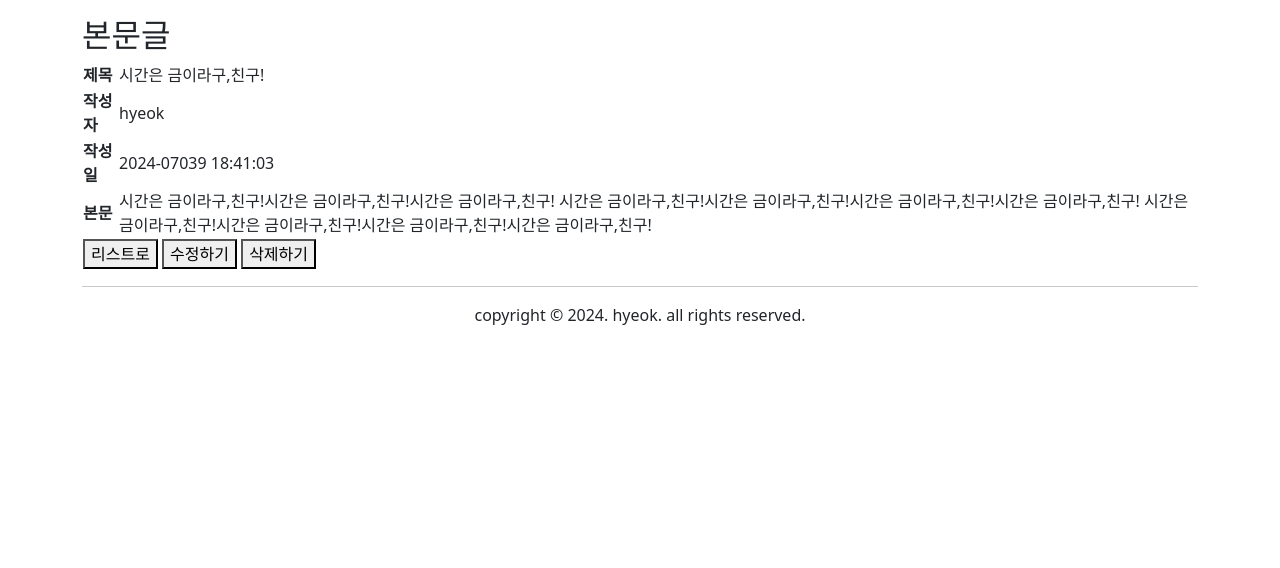
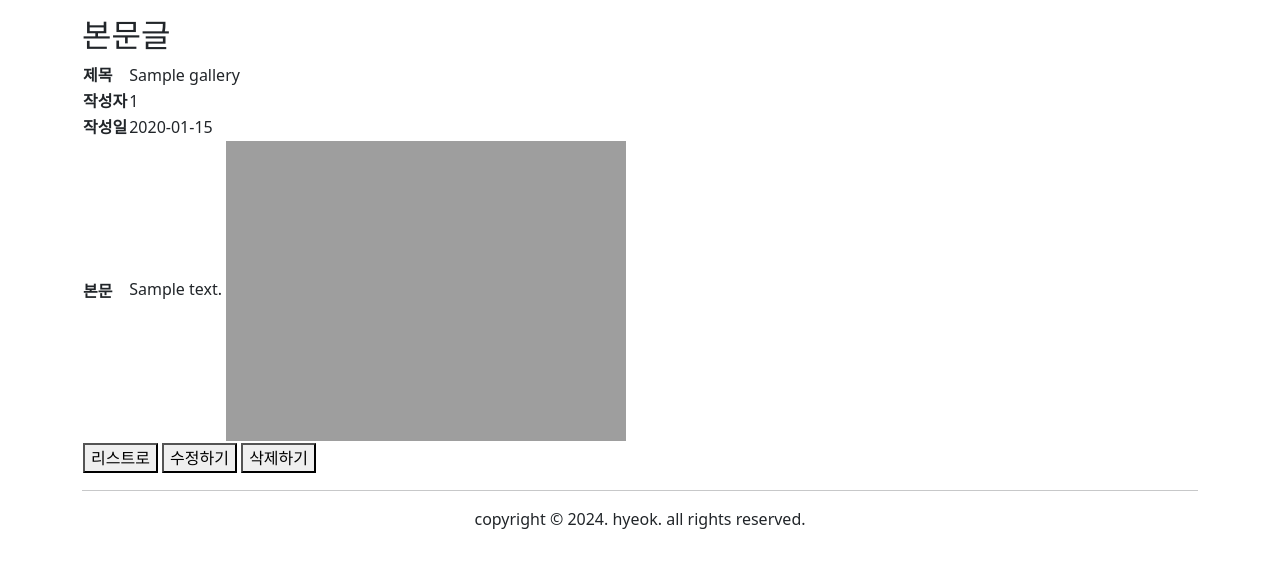
Before and after one commit to Hy30k92/semiprojectv1b, a FastAPI app: template views/templates/gallery/view.html in a window 1280 px wide. Shown: the part 145-713 px from the top of the page. Run offline with FastAPI, Linux system fonts and the light colour scheme; the template is opened without the code that fills it: most values are stand-ins (such as "Sample title", 1, 10 or a date in 2020); some libraries are stand-ins or nearby versions.

Commit message:
gallery list 관련 코드 추가 gallery view 관련 코드v1 추가

```diff
--- a/app/service/gallery.py
+++ b/app/service/gallery.py
@@ -3,6 +3,7 @@ from datetime import datetime
 
 from fastapi import Form
 from sqlalchemy import insert, select
+from sqlalchemy.orm import aliased
 
 from app.model.gallery import GalAttach, Gallery
 from app.schema.gallery import NewGallery
@@ -70,3 +71,20 @@ class GalleryService:
         except Exception as ex:
             print(f' ▶▶▶ select_gallery 에서 오류 발생: {str(ex)} ')
             db.rollback()
+
+    @staticmethod
+    def selectone_gallery(gno, db):
+        try:
+           stmt = select(Gallery).where(Gallery.gno == gno)
+           result1 = db.execute(stmt).first()
+
+           ga = aliased(GalAttach)
+           stmt = select(ga.fname, ga.fsize).where(ga.gno == gno)
+           result2 = db.execute(stmt).fetchall()
+
+           return result1, result2
+
+
+        except Exception as ex:
+            print(f' ▶▶▶ selectone_gallery 에서 오류 발생: {str(ex)} ')
+            db.rollback()
--- a/views/templates/gallery/list.html
+++ b/views/templates/gallery/list.html
@@ -54,7 +54,7 @@
     <div class="row" style="width: 888px; margin: 0 auto;">
         {% for ga in galist %}
         <div class="col-10 card m-1" style="width: 18rem">
-            <a href="/gallery/view/1">
+            <a href="/gallery/view/{{ ga.gno }}">
                 <img src="http://127.0.0.1/cdn/img/{{ ga.fname }}"
                      class="card-img-top" alt="..."></a><!-- 이미지 -->
             <div class="card-body">
--- a/views/templates/gallery/view.html
+++ b/views/templates/gallery/view.html
@@ -19,13 +19,18 @@
 <main>
     <h2>본문글</h2>
     <table>
-        <tr><th>제목</th><td>시간은 금이라구,친구!</td></tr>
-        <tr><th>작성자</th><td>hyeok</td></tr>
-        <tr><th>작성일</th><td>2024-07039 18:41:03</td></tr>
-        <tr><th>본문</th>
-            <td>시간은 금이라구,친구!시간은 금이라구,친구!시간은 금이라구,친구!
-                시간은 금이라구,친구!시간은 금이라구,친구!시간은 금이라구,친구!시간은 금이라구,친구!
-                시간은 금이라구,친구!시간은 금이라구,친구!시간은 금이라구,친구!시간은 금이라구,친구!</td></tr>
+        {% for g in gallery %}
+        <tr><th>제목</th><td>{{ g.title }}</td></tr>
+        <tr><th>작성자</th><td>{{ g.userid }}</td></tr>
+        <tr><th>작성일</th><td>{{ g.regdate }}</td></tr>
+        <tr><th>본문</th><td>{{ g.contents }}
+        {% endfor %}
+
+        {% for ga in galattach %}
+        <img src="http://127.0.0.1/cdn/img/{{ ga.fname }}"
+            class="img-fluid">
+        {% endfor %}
+        </td></tr>
         <tr><td colspan="2">
             <button type="button" id="listbtn" onclick="location.href='/gallery/list/1'">리스트로</button>
             <button type="button" id="mdfybtn" onclick="location.href='/gallery/modify'">수정하기</button>
```
Also changed, not shown: app/routes/gallery.py (+11 -3 lines).
